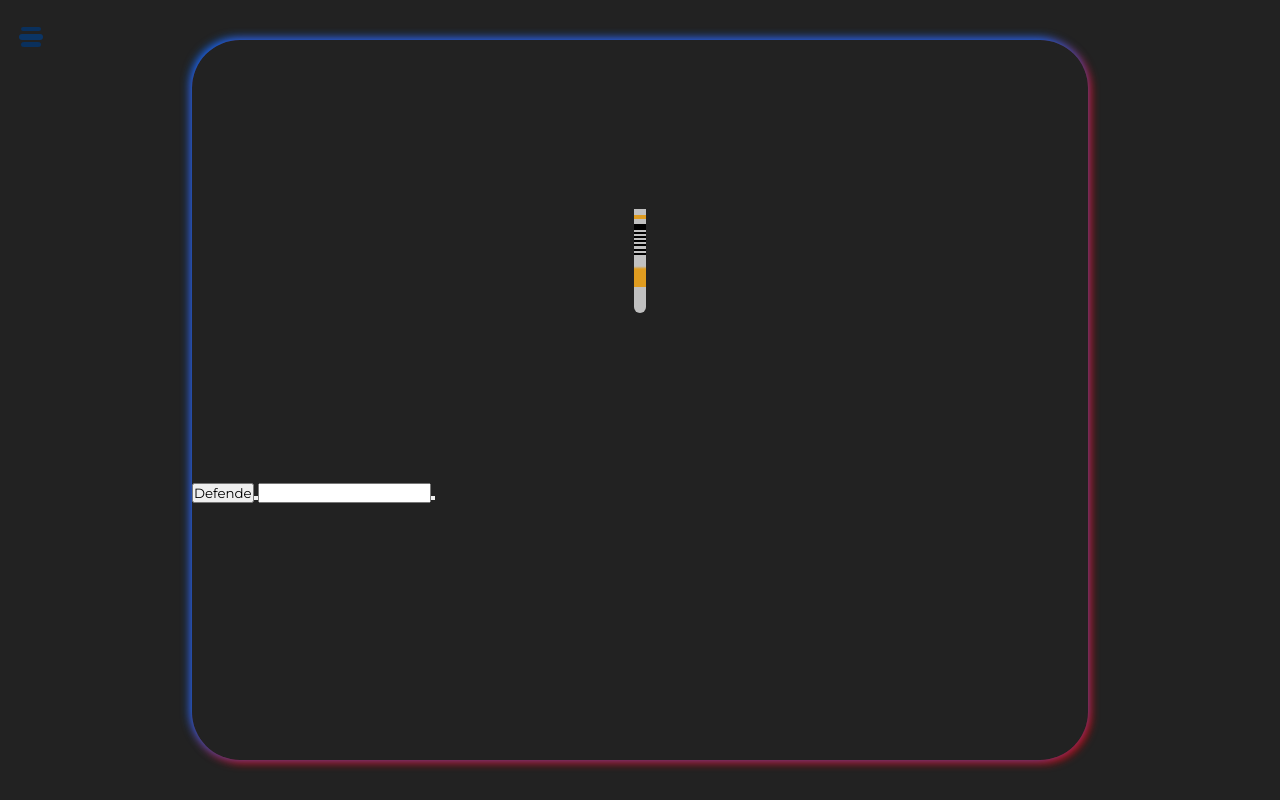
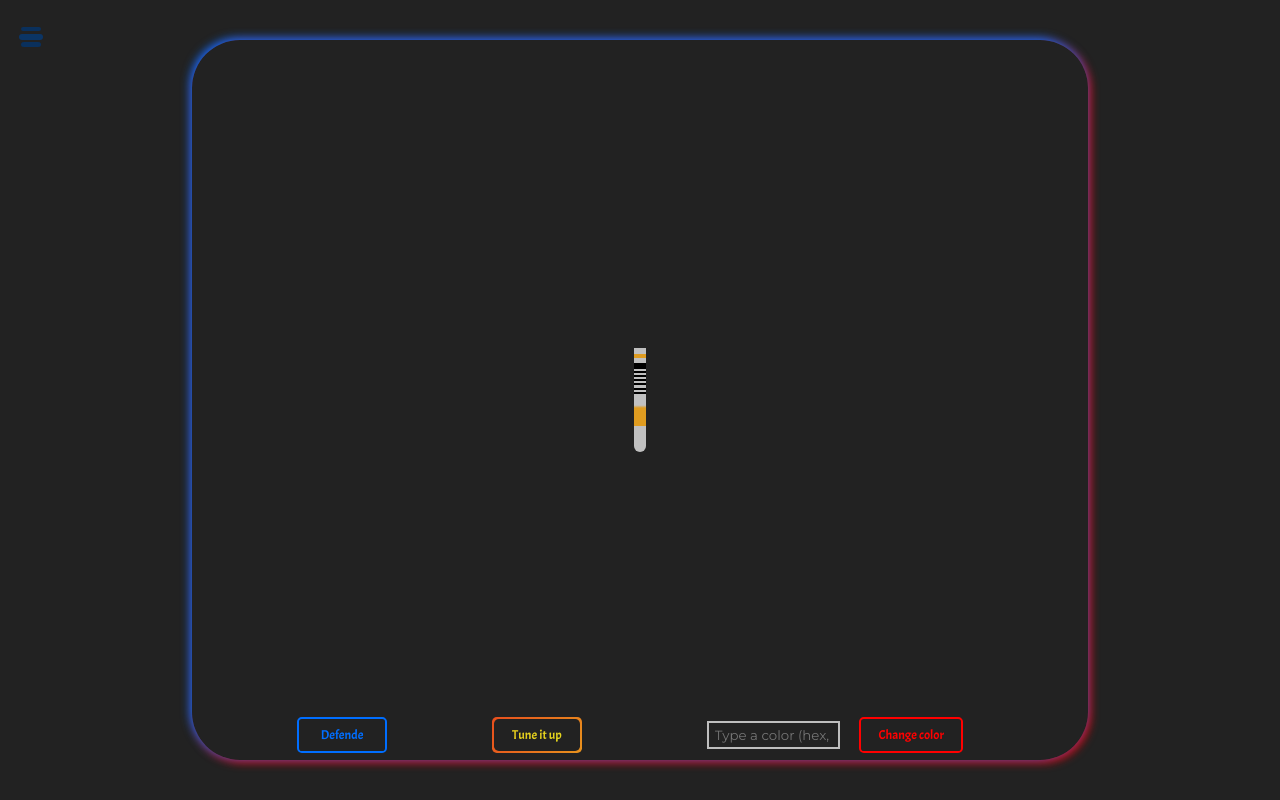
Before and after one commit to m0liveira/aulas_angularV2, an Angular app in the folder project/: page /EvAndRef in a window 1280 px wide. Built offline with nearby package versions, Linux system fonts and the light colour scheme.

Commit message:
evnref almost done

```diff
--- a/project/src/app/components/ev-and-ref/ev-and-ref.component.css
+++ b/project/src/app/components/ev-and-ref/ev-and-ref.component.css
@@ -24,6 +24,7 @@ body {
 }
 
 .box:nth-last-of-type(1) {
+  position: relative;
   display: flex;
   flex-direction: column;
   align-items: center;
@@ -89,11 +90,6 @@ body {
   cursor: pointer;
 }
 
-.container{
-  width: 100%;
-  height: 15%;
-}
-
 /* lightsaber */
 
 /* lightsaber box */
@@ -147,12 +143,13 @@ body {
   top: -250%;
   background: white;
   border-radius: 100vw 100vw 0 0;
-  box-shadow: inset 0 0 4px hsl(0, 100%, 50%), 0 0 1rem hsla(0, 100%, 50%, 0.8),
-    0 0 1.5rem hsla(0, 100%, 50%, 0.7), 0 0 2rem hsla(0, 100%, 50%, 0.5),
-    0 0 3rem hsla(0, 100%, 50%, 0.3), 0 0 5rem hsla(0, 100%, 50%, 0.2);
+  box-shadow: inset 0 0 0.25rem hsl(0, 100%, 50%),
+    0 0 1rem hsla(0, 100%, 50%, 0.8), 0 0 1.5rem hsla(0, 100%, 50%, 0.7),
+    0 0 2rem hsla(0, 100%, 50%, 0.5), 0 0 3rem hsla(0, 100%, 50%, 0.3),
+    0 0 5rem hsla(0, 100%, 50%, 0.2);
   height: 250%;
   width: 100%;
-  transition: transform 150ms ease-out;
+  transition: transform 150ms ease-out, animation 350ms ease-in-out;
   transform-origin: bottom;
 }
 
@@ -236,3 +233,184 @@ body {
     transform: rotate(0) translate(0, 0);
   }
 }
+
+/* container and buttons */
+
+.container {
+  position: absolute;
+  top: auto;
+  bottom: 1%;
+  display: flex;
+  justify-content: space-evenly;
+  align-items: flex-end;
+  width: 100%;
+  height: 15%;
+}
+
+.container div {
+  display: flex;
+  justify-content: space-evenly;
+  align-items: center;
+  width: 33%;
+  height: 33%;
+}
+
+.container button {
+  color: #006eff;
+  border-radius: 0.3rem;
+  outline: none;
+  border: none;
+  font-family: var(--acme);
+  font-size: 1vw;
+  font-weight: 500;
+  width: 10%;
+  height: 33%;
+  cursor: pointer;
+}
+
+.container button:nth-of-type(1) {
+  background: transparent;
+  border: 2px solid #006eff;
+}
+
+.container button:nth-of-type(2) {
+  position: relative;
+  background: linear-gradient(
+    124deg,
+    #ff2400,
+    #e81d1d,
+    #e8b71d,
+    #e3e81d,
+    #1de840,
+    #1ddde8,
+    #2b1de8,
+    #dd00f3,
+    #dd00f3
+  );
+  background-size: 1800% 1800%;
+  animation: rainbow 5s ease infinite;
+}
+
+.container button:nth-of-type(2)::before {
+  content: "";
+  position: absolute;
+  top: 5%;
+  left: 2%;
+  background: #222;
+  border-radius: 0.3rem;
+  width: 96%;
+  height: 90%;
+}
+
+.container button:nth-of-type(2)::after {
+  content: "Tune it up";
+  position: absolute;
+  top: 0;
+  left: 0;
+  display: flex;
+  align-items: center;
+  justify-content: center;
+  background: -webkit-linear-gradient(
+    124deg,
+    #dd00f3,
+    #dd00f3,
+    #2b1de8,
+    #1ddde8,
+    #1de840,
+    #e3e81d,
+    #e8b71d,
+    #e81d1d,
+    #ff2400
+  );
+  background-size: 1800% 1800%;
+  -webkit-background-clip: text;
+  -webkit-text-fill-color: transparent;
+  font-family: var(--acme);
+  font-size: 1vw;
+  font-weight: 500;
+  text-align: center;
+  width: 100%;
+  height: 100%;
+  animation: rainbow 5s ease infinite;
+}
+
+@keyframes rainbow {
+  0% {
+    background-position: 0% 82%;
+  }
+  50% {
+    background-position: 100% 19%;
+  }
+  100% {
+    background-position: 0% 82%;
+  }
+}
+
+.container div button {
+  background: transparent;
+  color: #ff0000;
+  border: 2px solid #ff0000;
+  width: 35%;
+  height: 100%;
+}
+
+.container div input {
+  background: transparent;
+  color: #ff0000;
+  border: 2px solid rgb(190, 190, 190);
+  padding: 0 2%;
+  width: 45%;
+  height: 80%;
+}
+
+.tuneIt {
+  -webkit-animation: rainbow2 5s infinite ease;
+  animation: rainbow2 5s infinite ease;
+  transition: all 350ms ease-in-out;
+}
+
+@keyframes rainbow2 {
+  from,
+  to {
+    box-shadow: inset 0 0 0.25rem hsl(0, 100%, 50%),
+      0 0 1rem hsla(0, 100%, 50%, 0.8), 0 0 1.5rem hsla(0, 100%, 50%, 0.7),
+      0 0 2rem hsla(0, 100%, 50%, 0.5), 0 0 3rem hsla(0, 100%, 50%, 0.3),
+      0 0 5rem hsla(0, 100%, 50%, 0.2);
+  }
+  16% {
+    box-shadow: inset 0 0 0.25rem hsl(46, 82%, 51%),
+      0 0 1rem hsla(46, 82%, 51%, 0.8), 0 0 1.5rem hsla(46, 82%, 51%, 0.7),
+      0 0 2rem hsla(46, 82%, 51%, 0.5), 0 0 3rem hsla(46, 82%, 51%, 0.3),
+      0 0 5rem hsla(46, 82%, 51%, 0.2);
+  }
+  32% {
+    box-shadow: inset 0 0 0.25rem hsl(61, 82%, 51%),
+      0 0 1rem hsla(61, 82%, 51%, 0.8), 0 0 1.5rem hsla(61, 82%, 51%, 0.7),
+      0 0 2rem hsla(61, 82%, 51%, 0.5), 0 0 3rem hsla(61, 82%, 51%, 0.3),
+      0 0 5rem hsla(61, 82%, 51%, 0.2);
+  }
+  48% {
+    box-shadow: inset 0 0 0.25rem hsl(130, 82%, 51%),
+      0 0 1rem hsla(130, 82%, 51%, 0.8), 0 0 1.5rem hsla(130, 82%, 51%, 0.7),
+      0 0 2rem hsla(130, 82%, 51%, 0.5), 0 0 3rem hsla(130, 82%, 51%, 0.3),
+      0 0 5rem hsla(130, 82%, 51%, 0.2);
+  }
+  64% {
+    box-shadow: inset 0 0 0.25rem hsl(183, 82%, 51%),
+      0 0 1rem hsla(183, 82%, 51%, 0.8), 0 0 1.5rem hsla(183, 82%, 51%, 0.7),
+      0 0 2rem hsla(183, 82%, 51%, 0.5), 0 0 3rem hsla(183, 82%, 51%, 0.3),
+      0 0 5rem hsla(183, 82%, 51%, 0.2);
+  }
+  80% {
+    box-shadow: inset 0 0 0.25rem hsl(244, 82%, 51%) 0 0 1rem
+        hsla(244, 82%, 51%, 0.8),
+      0 0 1.5rem hsla(244, 82%, 51%, 0.7), 0 0 2rem hsla(244, 82%, 51%, 0.5),
+      0 0 3rem hsla(244, 82%, 51%, 0.3), 0 0 5rem hsla(244, 82%, 51%, 0.2);
+  }
+  90% {
+    box-shadow: inset 0 0 0.25rem hsl(295, 100%, 48%),
+      0 0 1rem hsla(295, 100%, 48%, 0.8), 0 0 1.5rem hsla(295, 100%, 48%, 0.7),
+      0 0 2rem hsla(295, 100%, 48%, 0.5), 0 0 3rem hsla(295, 100%, 48%, 0.3),
+      0 0 5rem hsla(295, 100%, 48%, 0.2);
+  }
+}
--- a/project/src/app/components/ev-and-ref/ev-and-ref.component.html
+++ b/project/src/app/components/ev-and-ref/ev-and-ref.component.html
@@ -14,15 +14,17 @@
   <div #box2 class="box">
     <div #lightsaber class="lightsaber">
       <input #checkbox (click)="switcher()" type="checkbox" id="light">
-      <div #blade class="blade"></div>
+      <div #blade [style.boxShadow]='bs' class="blade"></div>
       <label for="light" class="hilt"></label>
     </div>
 
     <div class="container">
       <button (click)="defend(lightsaber, blade, checkbox)" class="def">Defende</button>
-      <button class="fullRgb"></button>
-      <input type="text" required>
-      <button></button>
+      <button (click)="tuneMe(blade, checkbox)" class="fullRgb">Tune it up</button>
+      <div>
+        <input #inputColor type="text" placeholder="Type a color (hex, hsl, rgb...)">
+        <button (click)="changeColor(inputColor, blade)">Change color</button>
+      </div>
     </div>
   </div>
 </body>
--- a/project/src/app/components/ev-and-ref/ev-and-ref.component.ts
+++ b/project/src/app/components/ev-and-ref/ev-and-ref.component.ts
@@ -10,7 +10,7 @@ export class EvAndRefComponent implements OnInit {
 
   ngOnInit(): void { }
 
-  bg: string;
+  bs: string;
   sith: boolean;
   onOff: boolean = false;
 
@@ -47,13 +47,33 @@ export class EvAndRefComponent implements OnInit {
     }
   }
 
+  tuneMe(blade: HTMLElement, checkbox: HTMLInputElement) {
+    if (!this.onOff) {
+      checkbox.checked = true;
+      this.switcher();
+      this.onOff = true;
+
+      blade.classList.toggle("tuneIt");
+    } else if (this.onOff) {
+      checkbox.checked = false;
+      this.switcher();
+      blade.classList.toggle("tuneIt");
+      setTimeout(() => {
+        checkbox.checked = true;
+        this.switcher();
+      }, 750);
+    }
+  }
+
   //#endregion
 
-  changeColor(): void {
-    this.bg = this.bg == 'red' ? 'white' : 'red';
-    this.bg = 'red';
-    console.log("mudou");
+  changeColor(inputColor: HTMLInputElement, blade: HTMLElement): void {
+    this.bs = inputColor.value;
+    blade.style.boxShadow =  this.bs;
+
+    console.log(this.bs + " -- " + inputColor.value);
   }
+
 
   hideToggle(box: HTMLElement, box2: HTMLElement): void {
     box.classList.toggle("hide");
```
